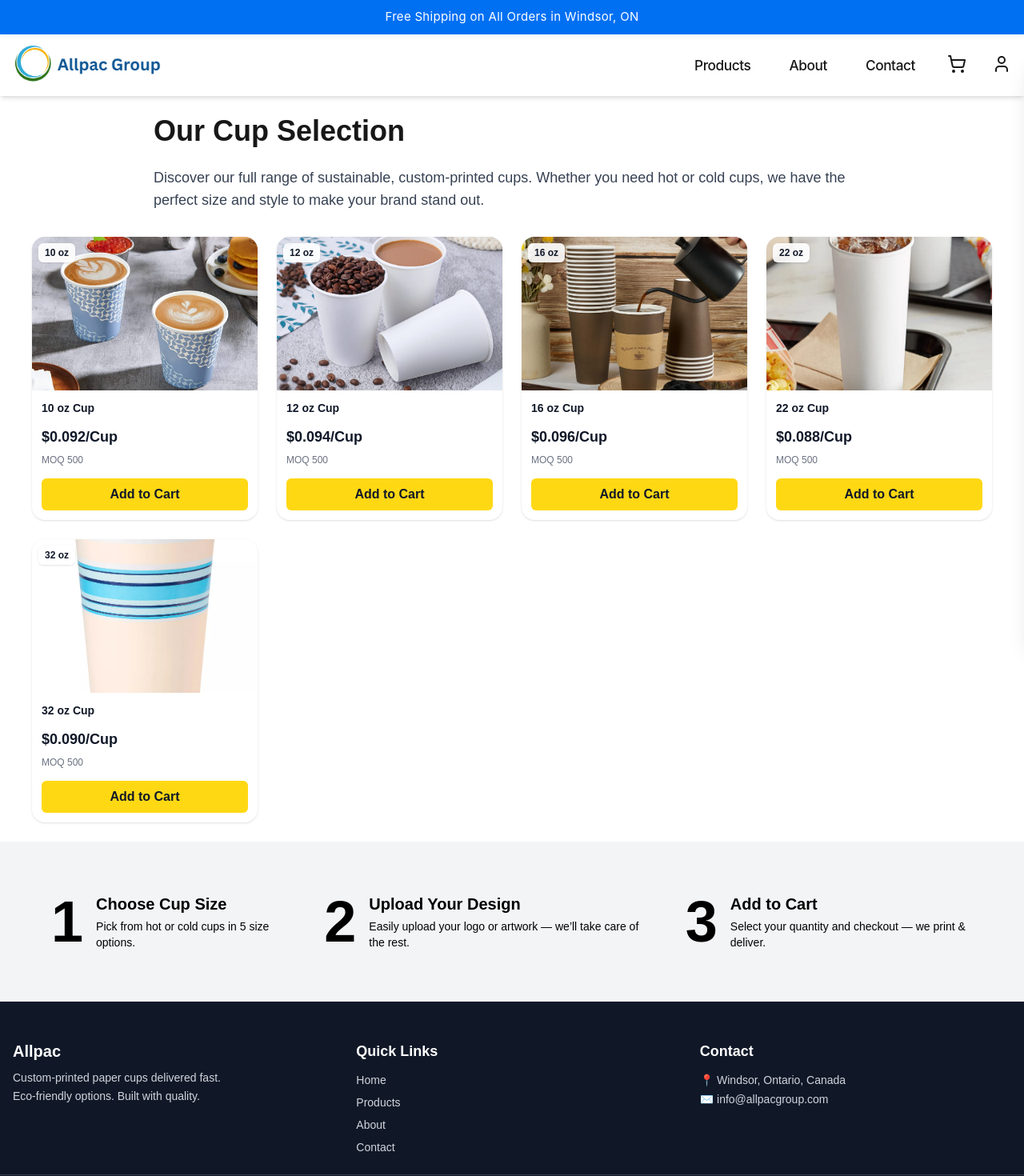
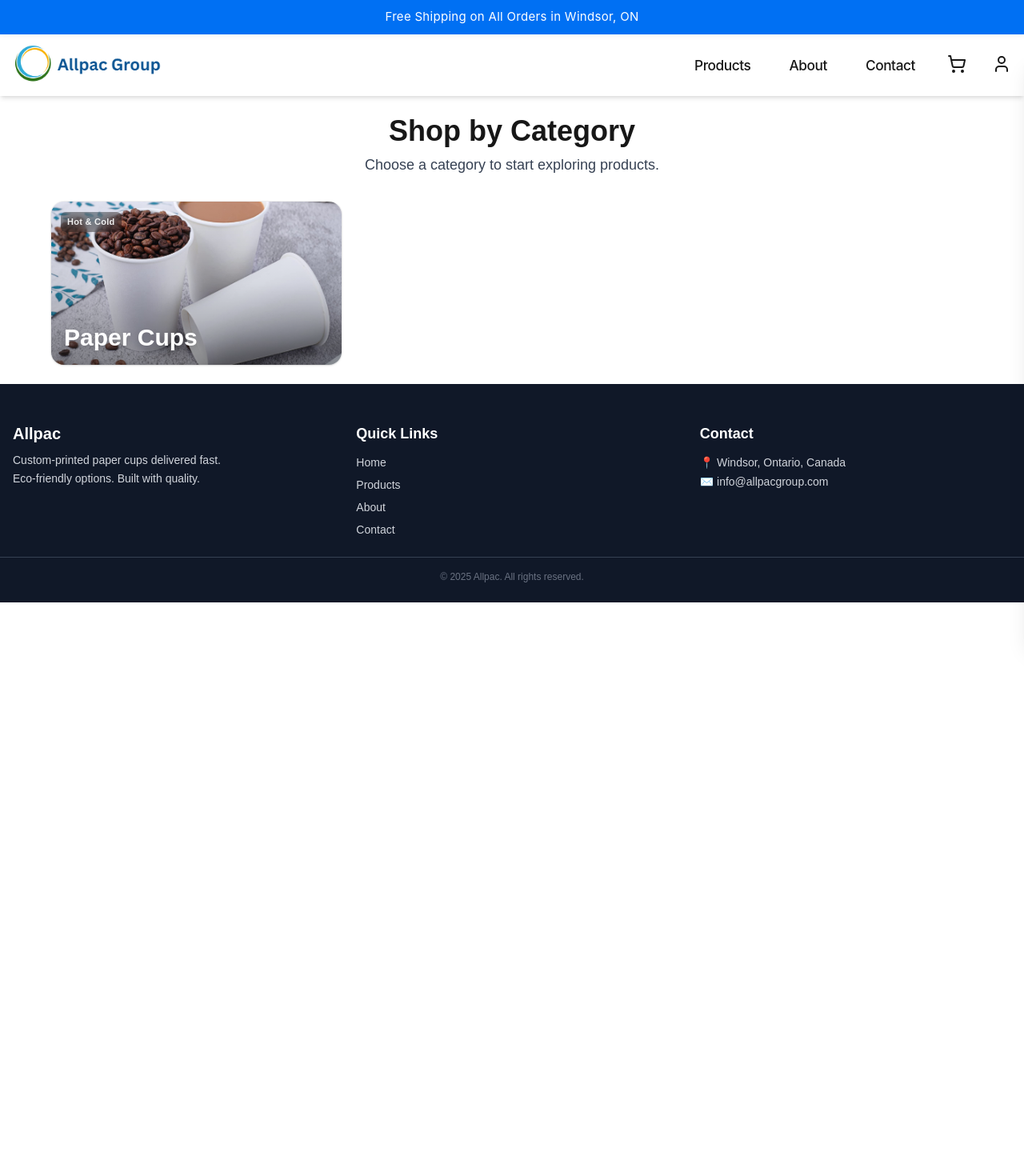
Before and after one commit to Emadedin1/allpacstore, a Next.js app: page /products in a window 1280 px wide. Shown: the top 1470 px of the page at 80% size. After the commit the page ends 800 px from the top, so only its background shows below. Built offline with nearby package versions, Linux system fonts and the light colour scheme.

Commit message:
Update page.jsx

```diff
--- a/src/app/products/page.jsx
+++ b/src/app/products/page.jsx
@@ -1,56 +1,62 @@
 "use client";
 
-import ProductSections from "../../components/ProductSections";
 import Link from "next/link";
+import Image from "next/image";
 
-export default function ProductsPage() {
+export default function ProductsCategoriesPage() {
+  const categories = [
+    {
+      slug: "cups",
+      title: "Paper Cups",
+      image: "/cups/12oz.png", // uses an existing image in your repo
+      badge: "Hot & Cold",
+    },
+  ];
+
   return (
-    <>
-      <div className="p-6 space-y-8">
-        {/* Heading Row */}
-        <div className="max-w-4xl mx-auto flex justify-between items-center mb-4">
-          <h1 className="text-4xl font-bold mb-2">Our Cup Selection</h1>
-        </div>
-        {/* Intro Paragraph */}
-        <section className="max-w-4xl mx-auto mb-8">
-          <p className="text-lg text-gray-700">
-            Discover our full range of sustainable, custom-printed cups. Whether you need hot or cold cups, we have the perfect size and style to make your brand stand out.
-          </p>
-        </section>
-        {/* Product Grid */}
-        <section id="product-sections" className="max-w-7xl mx-auto">
-          <ProductSections />
-        </section>
+    <main className="p-6 space-y-8">
+      {/* Heading */}
+      <div className="max-w-4xl mx-auto text-center">
+        <h1 className="text-4xl font-bold mb-2">Shop by Category</h1>
+        <p className="text-lg text-gray-700">
+          Choose a category to start exploring products.
+        </p>
       </div>
-      {/* Steps Section OUTSIDE of padded container */}
-      <section className="bg-gray-100 text-black py-16 px-4">
-        <div className="max-w-6xl mx-auto flex flex-col md:flex-row justify-between gap-12 text-left">
-          {/* Step 1 */}
-          <div className="flex gap-4 items-start">
-            <span className="text-7xl font-bold leading-none">1</span>
-            <div>
-              <h3 className="text-xl font-semibold mb-1">Choose Cup Size</h3>
-              <p className="text-sm">Pick from hot or cold cups in 5 size options.</p>
-            </div>
-          </div>
-          {/* Step 2 */}
-          <div className="flex gap-4 items-start">
-            <span className="text-7xl font-bold leading-none">2</span>
-            <div>
-              <h3 className="text-xl font-semibold mb-1">Upload Your Design</h3>
-              <p className="text-sm">Easily upload your logo or artwork — we’ll take care of the rest.</p>
-            </div>
-          </div>
-          {/* Step 3 */}
-          <div className="flex gap-4 items-start">
-            <span className="text-7xl font-bold leading-none">3</span>
-            <div>
-              <h3 className="text-xl font-semibold mb-1">Add to Cart</h3>
-              <p className="text-sm">Select your quantity and checkout — we print & deliver.</p>
-            </div>
-          </div>
+
+      {/* Categories Grid */}
+      <section className="max-w-6xl mx-auto">
+        <div className="grid grid-cols-1 sm:grid-cols-2 lg:grid-cols-3 gap-8 place-items-center">
+          {categories.map((cat) => (
+            <Link
+              key={cat.slug}
+              href={`/products/${cat.slug}`}
+              aria-label={`Browse ${cat.title}`}
+              className="group relative w-full max-w-md aspect-[16/9] rounded-2xl overflow-hidden bg-gray-50 shadow-sm ring-1 ring-black/5 hover:shadow-md hover:ring-black/10 transition"
+            >
+              <Image
+                src={cat.image}
+                alt={cat.title}
+                fill
+                sizes="(max-width: 768px) 100vw, 600px"
+                className="object-cover object-center transition-transform duration-300 group-hover:scale-[1.02]"
+                priority
+              />
+              <div className="absolute inset-0 bg-gradient-to-t from-black/40 via-black/10 to-transparent" />
+              <div className="absolute top-3 left-3">
+                <span className="inline-block text-[11px] font-semibold tracking-wide text-white/90 bg-black/30 backdrop-blur-sm px-2 py-1 rounded-md">
+                  {cat.badge}
+                </span>
+              </div>
+              <div className="absolute bottom-4 left-4">
+                <h2 className="text-white text-2xl sm:text-3xl font-bold drop-shadow-md">
+                  {cat.title}
+                </h2>
+              </div>
+              <span className="absolute inset-0 ring-2 ring-transparent group-focus-visible:ring-black/30 rounded-2xl pointer-events-none" />
+            </Link>
+          ))}
         </div>
       </section>
-    </>
+    </main>
   );
 }
```
